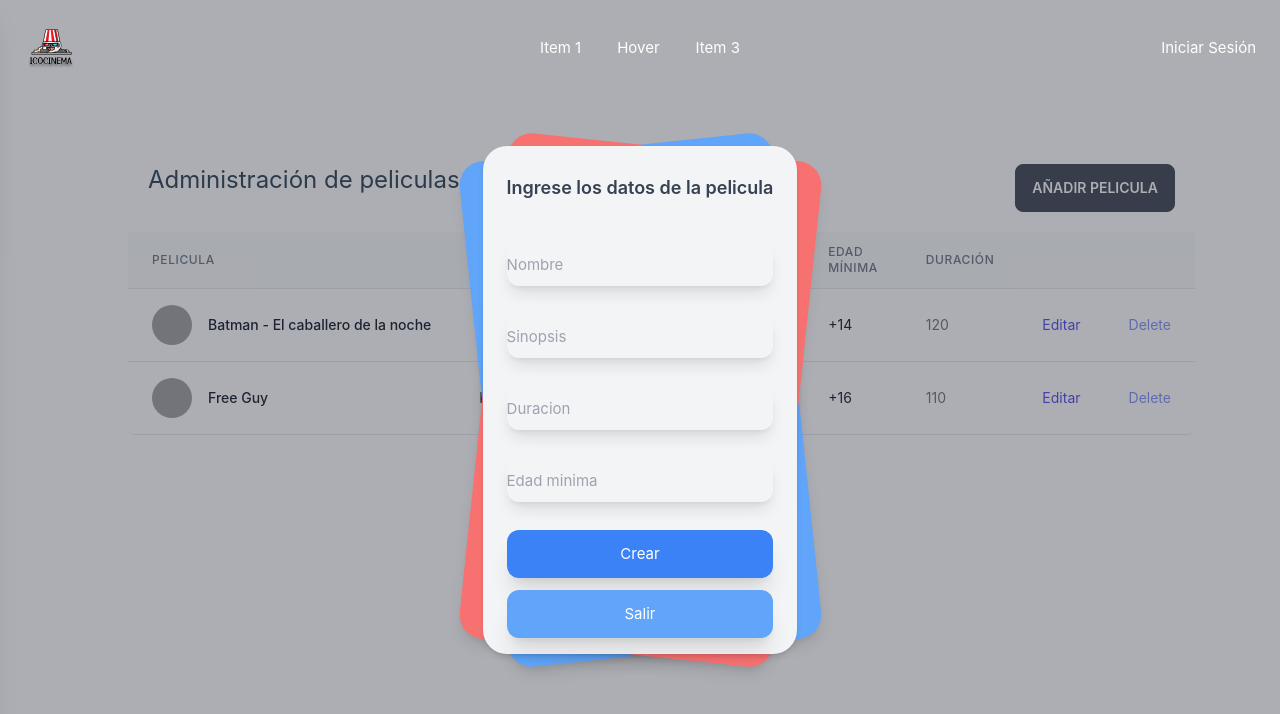
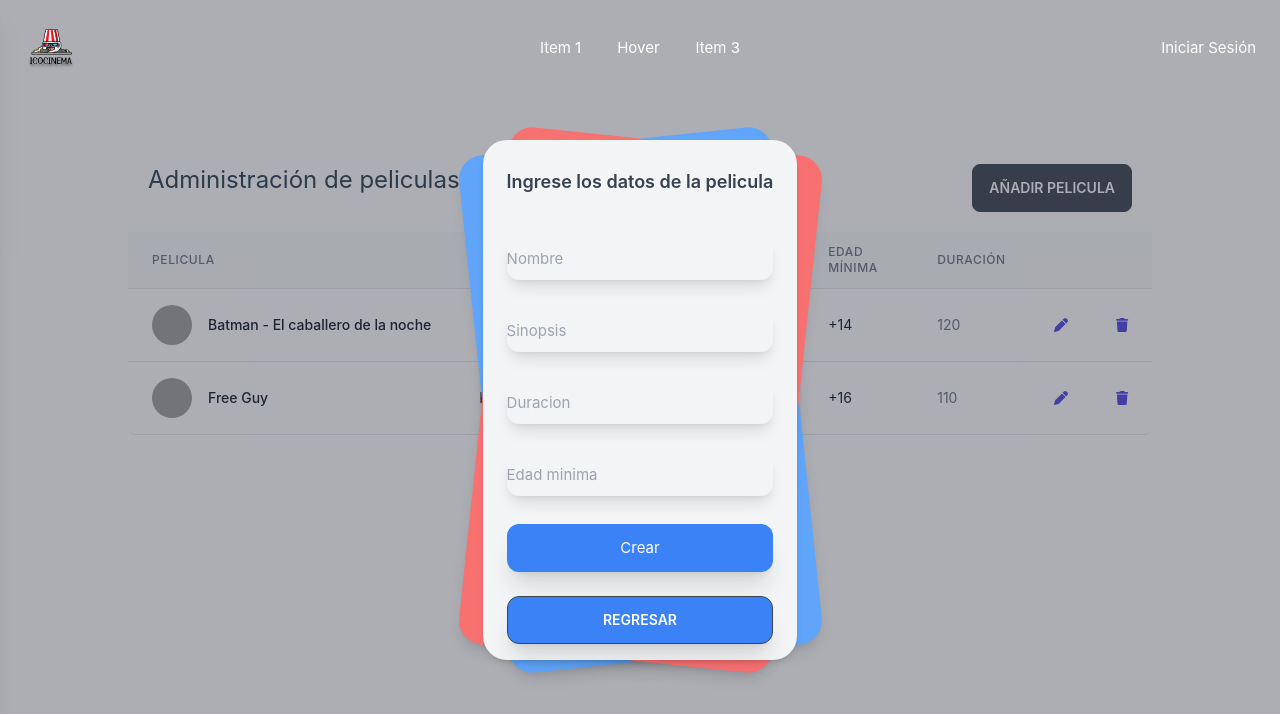
Before and after one commit to vale0722/icoCinema, a Vue app: page /admin in a window 1280 px wide. Both pictures are taken after a click on the label "AÑADIR PELICULA". Shown: the top 714 px of the page. Built offline with nearby package versions, Linux system fonts and the light colour scheme; grey boxes are pictures that could not be loaded.

Commit message:
feat: Edit and delete icons, delete confirmation

```diff
--- a/src/main.js
+++ b/src/main.js
@@ -6,12 +6,12 @@ import router from "./router";
 
 import { library } from '@fortawesome/fontawesome-svg-core';
 import { FontAwesomeIcon } from '@fortawesome/vue-fontawesome';
-import { faBars } from '@fortawesome/free-solid-svg-icons';
+import { faBars,  faTrash, faPen } from '@fortawesome/free-solid-svg-icons';
 import AOS from 'aos';
 import 'aos/dist/aos.css';
 import 'animate.css';
 
-library.add(faBars);
+library.add(faBars, faTrash, faPen);
 
 const app = createApp(App);
 
--- a/src/views/AdminView.vue
+++ b/src/views/AdminView.vue
@@ -1,17 +1,16 @@
 <!-- This example requires Tailwind CSS v2.0+ -->
 <template>
+
   <div class="flex flex-col">
     <div class="my-2 overflow-x-auto sm:mx-2 lg:mx-8 min-h-screen">
       <div class="py-2 align-middle inline-block min-w-full sm:px-6 lg:px-8">
         <div class="overflow-hidden border-b border-gray-200 sm:rounded-lg mt-32 mx-16">
-          <ul class="flex flex-row m-5 text-2xl justify-between">
+          <ul class="flex flex-row m-5 lg:text-2xl justify-between">
             <li>
                 <h1>Administración de peliculas</h1>
             </li>
             <li>
                <label for="addMovie-modal" class="btn modal-button">Añadir pelicula</label>
-                <!-- <RouterLink to="/AddMovie">Añadir pelicula</RouterLink>
-                todo: define if addmovie will be a modal or other route -->
             </li>
           </ul>
           <table class="min-w-full divide-y divide-gray-200">
@@ -23,7 +22,6 @@
                 <th scope="col" class="px-6 py-3 text-left text-xs font-medium text-gray-500 uppercase tracking-wider">Duración</th>
                 <th scope="col" class="relative px-6 py-3">
                   <span class="sr-only">Edit</span>
-                   <!-- todo: define if edit movie will be a modal or other route-->
 
                 </th>
                 <th scope="col" class="relative px-6 py-3">
@@ -55,10 +53,14 @@
                   {{ movie.duracion }}
                 </td>
                 <td class="px-6 py-4 whitespace-nowrap text-right text-sm font-medium">
-                  <label for="editMovie-modal" class="text-indigo-600 hover:text-indigo-900">Editar</label>
+                  <label for="editMovie-modal" class="text-indigo-600 hover:text-indigo-900">
+                    <font-awesome-icon icon="pen" />
+                  </label>
                 </td>
                 <td class="px-6 py-4 whitespace-nowrap text-right text-sm font-medium">
-                  <a href="#" class="text-indigo-400 hover:text-indigo-900">Delete</a>
+                  <label for="confirmDelete-modal" class="text-indigo-600 hover:text-indigo-900">
+                    <font-awesome-icon icon="trash" />
+                  </label>
                 </td>
               </tr>
             </tbody>
@@ -67,10 +69,9 @@
       </div>
     </div>
   </div>
+
   <input type="checkbox" id="addMovie-modal" class="modal-toggle">
   <div class="modal">
-
-
      <!-- Hacer formulario para añadir nueva pelicula -->
 
         <div class="relative min-h-screen flex flex-col sm:justify-center items-center ">
@@ -98,34 +99,27 @@
                     <div class="mt-7">
                         <input type="number" placeholder="Edad minima" class="mt-1 block w-full border-none bg-gray-100 h-11 rounded-xl shadow-lg hover:bg-blue-100 focus:bg-blue-100 focus:ring-0">
                     </div>
-
                     <div class="mt-7">
                         <button class="bg-blue-500 w-full py-3 rounded-xl text-white shadow-xl hover:shadow-inner focus:outline-none transition duration-500 ease-in-out  transform hover:-translate-x hover:scale-105">
                             Crear
                         </button>
-
-                        <button class="mt-3 bg-blue-400 w-full py-3 rounded-xl text-white shadow-xl hover:shadow-inner focus:outline-none transition duration-500 ease-in-out  transform hover:-translate-x hover:scale-105">
-                            Salir
-                        </button>
+                    </div>
+                    <div class="modal-action">
+                      <label for="addMovie-modal" class="btn bg-blue-500 w-full py-3 rounded-xl text-white shadow-xl hover:shadow-inner focus:outline-none transition duration-500 ease-in-out  transform hover:-translate-x hover:scale-105">
+                        Regresar
+                      </label>
                     </div>
                 </form>
             </div>
         </div>
     </div>
   </div>
-
-
-
-
      <!-- ACA FINALIZA -->
-
-
 
   <input type="checkbox" id="editMovie-modal" class="modal-toggle">
   <div class="modal">
-
      <!-- Hacer formulario para añadir nueva pelicula -->
-<div class="modal-box font-sans ">
+    <div class="font-sans ">
         <div class="relative min-h-screen flex flex-col sm:justify-center items-center  ">
         <div class="relative sm:max-w-sm w-full">
             <div class="card bg-blue-400 shadow-lg  w-full h-full rounded-3xl absolute  transform -rotate-6"></div>
@@ -151,15 +145,15 @@
                     <div class="mt-7">
                         <input type="number" placeholder="Edad minima" class="mt-1 block w-full border-none bg-gray-100 h-11 rounded-xl shadow-lg hover:bg-blue-100 focus:bg-blue-100 focus:ring-0">
                     </div>
-
                     <div class="mt-7">
                         <button class="bg-blue-500 w-full py-3 rounded-xl text-white shadow-xl hover:shadow-inner focus:outline-none transition duration-500 ease-in-out  transform hover:-translate-x hover:scale-105">
-                            Editar
+                            Guardar
                         </button>
-
-                        <button class="mt-3 bg-blue-400 w-full py-3 rounded-xl text-white shadow-xl hover:shadow-inner focus:outline-none transition duration-500 ease-in-out  transform hover:-translate-x hover:scale-105">
-                            Salir
-                        </button>
+                    </div>
+                    <div class="modal-action">
+                      <label for="editMovie-modal" class="btn bg-blue-500 w-full py-3 rounded-xl text-white shadow-xl hover:shadow-inner focus:outline-none transition duration-500 ease-in-out  transform hover:-translate-x hover:scale-105">
+                        Regresar
+                      </label>
                     </div>
                 </form>
             </div>
@@ -171,6 +165,36 @@
 
   </div>
 
+  <input type="checkbox" id="confirmDelete-modal" class="modal-toggle">
+  <div class="modal">
+     <!-- Hacer formulario para añadir nueva pelicula -->
+    <div class="font-sans ">
+        <div class="relative min-h-screen flex flex-col sm:justify-center items-center  ">
+        <div class="relative sm:max-w-sm w-full">
+            <div class="card bg-blue-400 shadow-lg  w-full h-full rounded-3xl absolute  transform -rotate-6"></div>
+            <div class="card bg-red-400 shadow-lg  w-full h-full rounded-3xl absolute  transform rotate-6"></div>
+            <div class="relative w-full rounded-3xl  px-6 py-4 bg-gray-100 shadow-md">
+              <h2 for="confirmDelete-modal" class="block mt-3 text-lg text-gray-700 text-center font-semibold">
+                Está seguro que desea borrar?
+              </h2>
+              <div class="mt-7">
+                <button class="bg-blue-500 w-full py-3 rounded-xl text-white shadow-xl hover:shadow-inner focus:outline-none transition duration-500 ease-in-out  transform hover:-translate-x hover:scale-105">
+                  Sí, Borrar
+                </button>
+              </div>
+              <div class="modal-action">
+                <label for="confirmDelete-modal" class="btn bg-blue-500 w-full py-3 rounded-xl text-white shadow-xl hover:shadow-inner focus:outline-none transition duration-500 ease-in-out  transform hover:-translate-x hover:scale-105">
+                  Regresar
+                </label>
+              </div>
+            </div>
+        </div>
+    </div>
+</div>
+
+     <!-- ACA FINALIZA -->
+
+  </div>
 
 </template>
 
```
Lines whose indentation alone changed are shown as unchanged.
